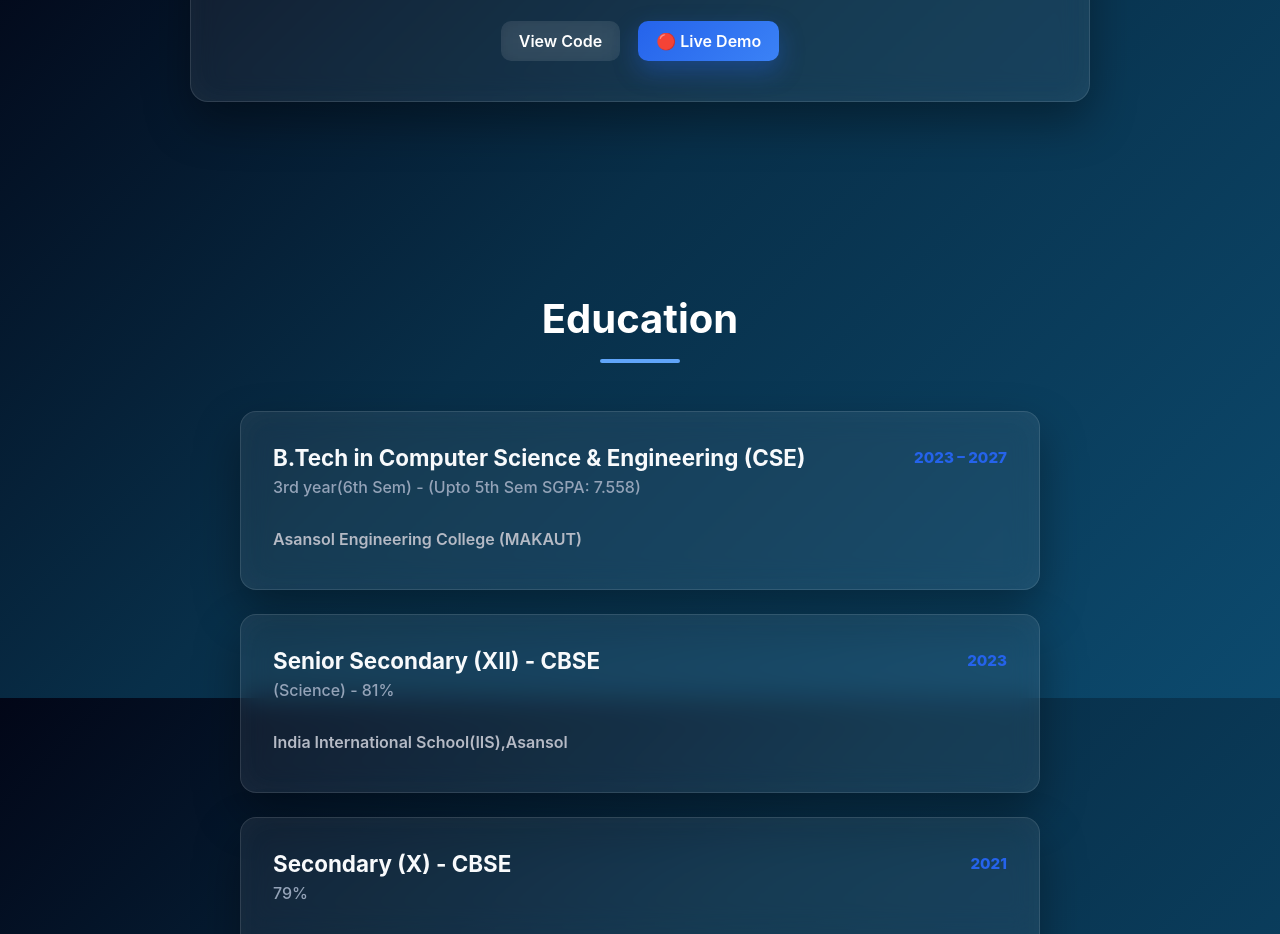
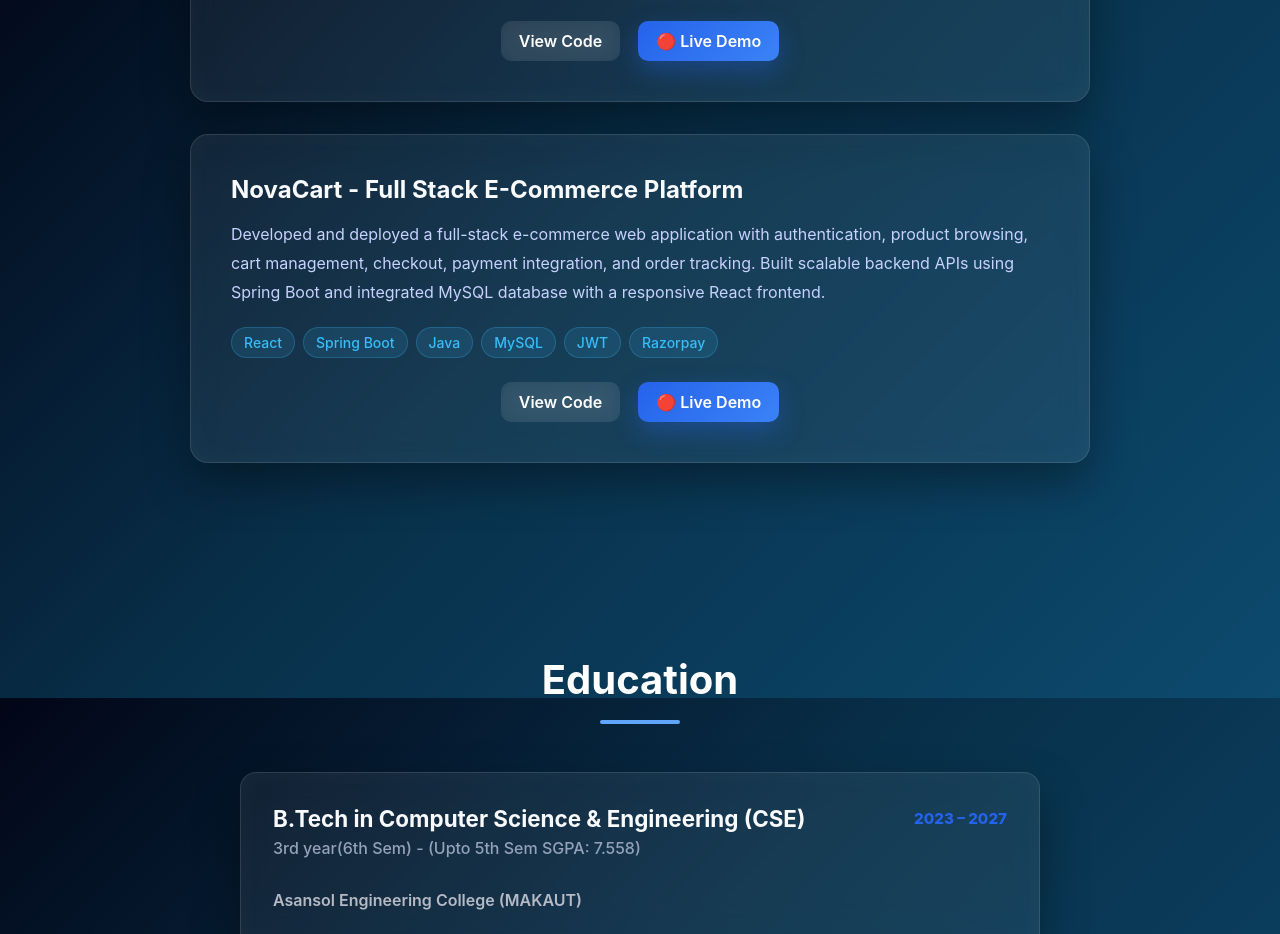
Before and after one commit to Debraj-ami/My-Own-Portfolio, a website: page index.html in a window 1280 px wide. Shown: the part 2502-3436 px from the top of the page. Drawn offline with Linux system fonts and the light colour scheme.

Commit message:
Update index.html

```diff
--- a/index.html
+++ b/index.html
@@ -177,6 +177,39 @@
             </a>
           </div> -->
         </article>
+        <article class="project-card">
+  <h3 class="project-title">NovaCart - Full Stack E-Commerce Platform</h3>
+
+  <p class="project-description">
+    Developed and deployed a full-stack e-commerce web application with authentication,
+    product browsing, cart management, checkout, payment integration, and order tracking.
+    Built scalable backend APIs using Spring Boot and integrated MySQL database with a
+    responsive React frontend.
+  </p>
+
+  <div class="project-tech">
+    <span class="tech-tag">React</span>
+    <span class="tech-tag">Spring Boot</span>
+    <span class="tech-tag">Java</span>
+    <span class="tech-tag">MySQL</span>
+    <span class="tech-tag">JWT</span>
+    <span class="tech-tag">Razorpay</span>
+  </div>
+
+  <div class="project-links">
+    <a href="https://github.com/Debraj-ami"
+       target="_blank"
+       class="project-link github">
+       View Code
+    </a>
+
+    <a href="https://novacart-bay.vercel.app/"
+       target="_blank"
+       class="project-link live-demo">
+       🔴 Live Demo
+    </a>
+  </div>
+</article>
       </div>
     </div>
   </section>
```
